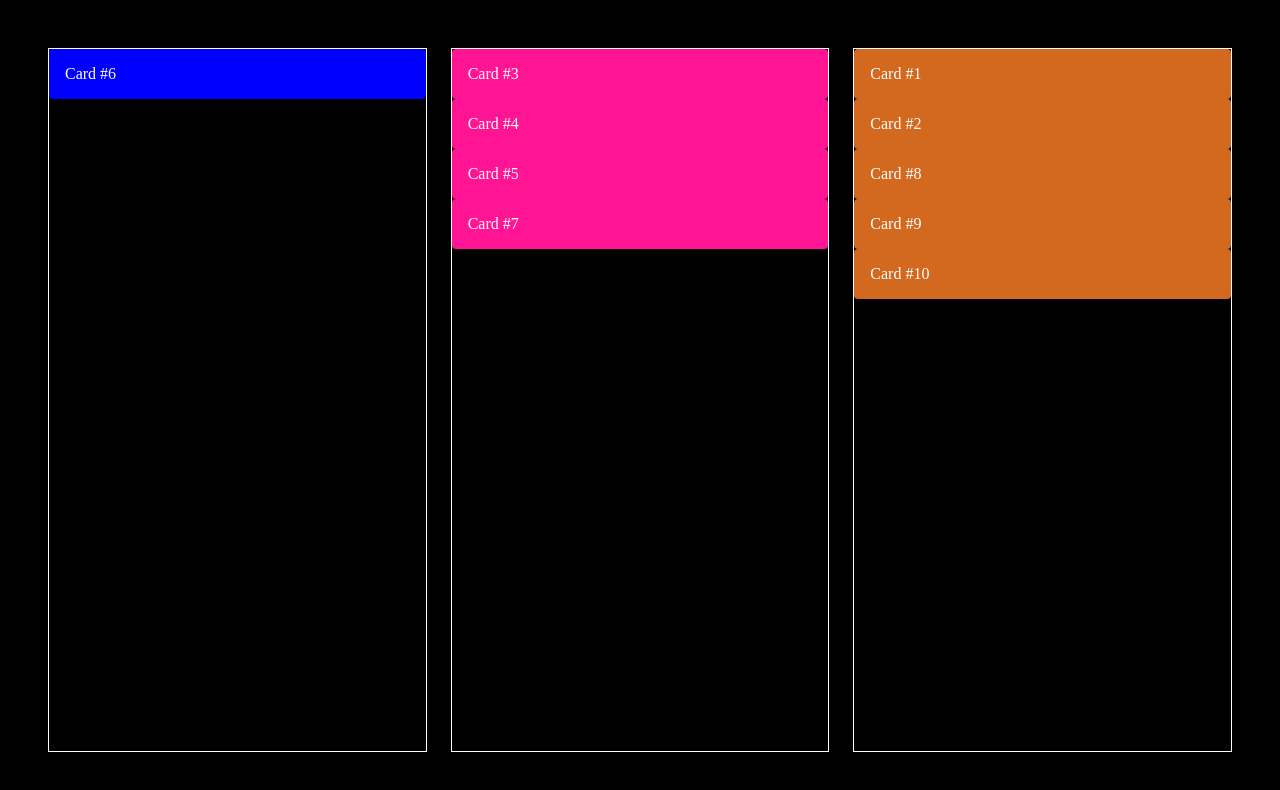
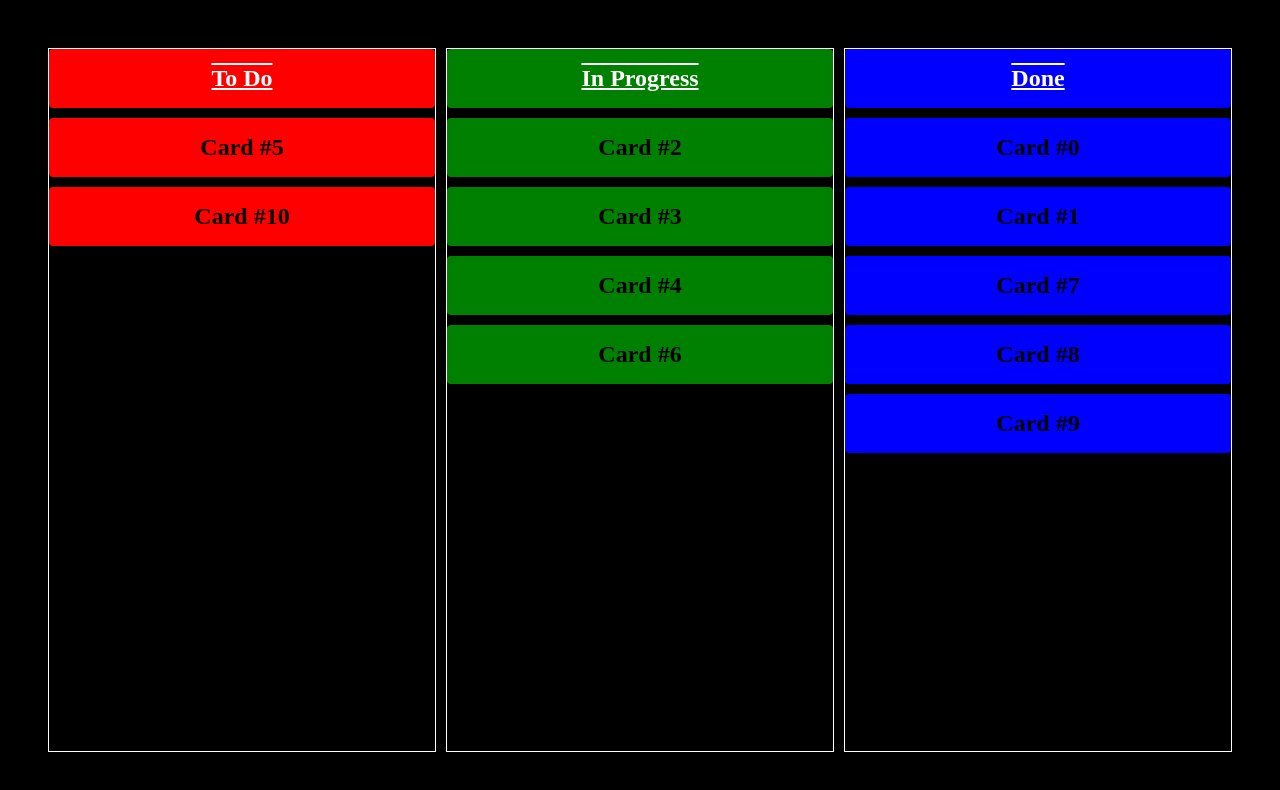
Before and after one commit to KittisakPh/js-by-rith, a plain HTML site: page workshop/kanban.html in a window 1280 px wide. Drawn offline with Linux system fonts and the light colour scheme.

Commit message:
feat(workkshop): re-knowledge

```diff
--- a/workshop/kanban.css
+++ b/workshop/kanban.css
@@ -2,48 +2,56 @@
   box-sizing: border-box;
 }
 
-html,
-body {
-  color: white;
+html, body{
+  width: 100vw;
+  height: 100vh;
   margin: 0;
   padding: 0;
-  width: 100vw;
-  height: 100vh;
   background-color: black;
 }
 
-#kanbanBoard {
+#kanbanBoard{
   display: flex;
-  column-gap: 24px;
+  height: 100%;
+  width: 100%;
   padding: 48px;
-  width: 100%;
-  height: 100%;
+  gap: 10px
 }
 
 .swimlane {
   border: 1px solid white;
-  /* กำหนดขนาดเริ่มต้นที่ 1 ส่วน */
   flex-basis: 1px;
-  /* ไม่ย่อขนาดเมื่อพื้นที่ไม่พอ */
   flex-shrink: 0;
-  /* ขยายตัวเมื่อมีพื้นที่เหลือ */
   flex-grow: 1;
 }
 
-.card {
+.title, .card{
+  text-decoration: overline underline;
   padding: 16px;
   border-radius: 4px;
-  .toDo & {
+  font-size: 24px;
+  font-weight: 700;
+  text-align: center;
+  color: white;
+  .toDo &{
+    background-color: red;
+  }
+
+  .inProgress &{
+    background-color: green;
+  }
+
+  .done &{
     background-color: blue;
-  }
-  .inProgress & {
-    background-color: deeppink;
-  }
-  .done &{
-    background-color: chocolate;
   }
 }
 
+.card{
+  text-decoration: none;
+  margin-top: 10px;
+  color: #000;
+}
+
 #dragged{
-  background: red;
+  background-color: yellow;
 }
--- a/workshop/kanban.html
+++ b/workshop/kanban.html
@@ -11,13 +11,17 @@
 <body>
   <main id="kanbanBoard">
     <section class="swimlane toDo">
+      <div class="title">To Do</div>
     </section>
     <section class="swimlane inProgress">
+      <div class="title">In Progress</div>
     </section>
     <section class="swimlane done">
+      <div class="title">Done</div>
     </section>
   </main>
-  <script src="kanban.js"></script>
+
+  <script src="./kanban.js"></script>
 </body>
 
 </html>
--- a/workshop/kanban.js
+++ b/workshop/kanban.js
@@ -1,8 +1,8 @@
-// เอาลง swimLane
 const attachCard = (card) => {
-  const swimlances = document.querySelectorAll('.swimlane')
-  const randomSwimlane = Math.floor(Math.random() * swimlances.length)
-  swimlances[randomSwimlane].appendChild(card)
+  const swimlanes = document.querySelectorAll('.swimlane')
+  const randomSwimlane = Math.floor(Math.random() * swimlanes.length)
+
+  swimlanes[randomSwimlane].appendChild(card)
 }
 
 const createCard = (index) => {
@@ -22,26 +22,28 @@ const createCard = (index) => {
   attachCard(cardElement)
 }
 
-const createCards = (amount) => {
-  for (let i = 1; i <= amount; i++) {
-    createCard(i)
-  }
-}
-
-const addEventListenerToSwimlanes = () => {
+const addEventListenersToSwimlances = () => {
   const swimlanes = document.querySelectorAll('.swimlane')
   for (let i = 0; i < swimlanes.length; i++) {
     swimlanes[i].addEventListener('dragover', (e) => {
       e.preventDefault()
     })
-    swimlanes[i].addEventListener('drop', (e) => {
+
+    swimlanes[i].addEventListener('drop', (e)=>{
       e.preventDefault()
-      const draggedCard = document.querySelector('#dragged')
-      draggedCard.parentNode.removeChild(draggedCard)
-      e.currentTarget.appendChild(draggedCard)
+
+      const draggedCard = document.querySelector('#dragged');
+      draggedCard.parentNode.removeChild(draggedCard);
+      e.currentTarget.appendChild(draggedCard);
     })
   }
 }
 
+const createCards = (amount) => {
+  for (let i = 0; i <= amount; i++) {
+    createCard(i)
+  }
+}
+
 createCards(10)
-addEventListenerToSwimlanes()
+addEventListenersToSwimlances()
```
